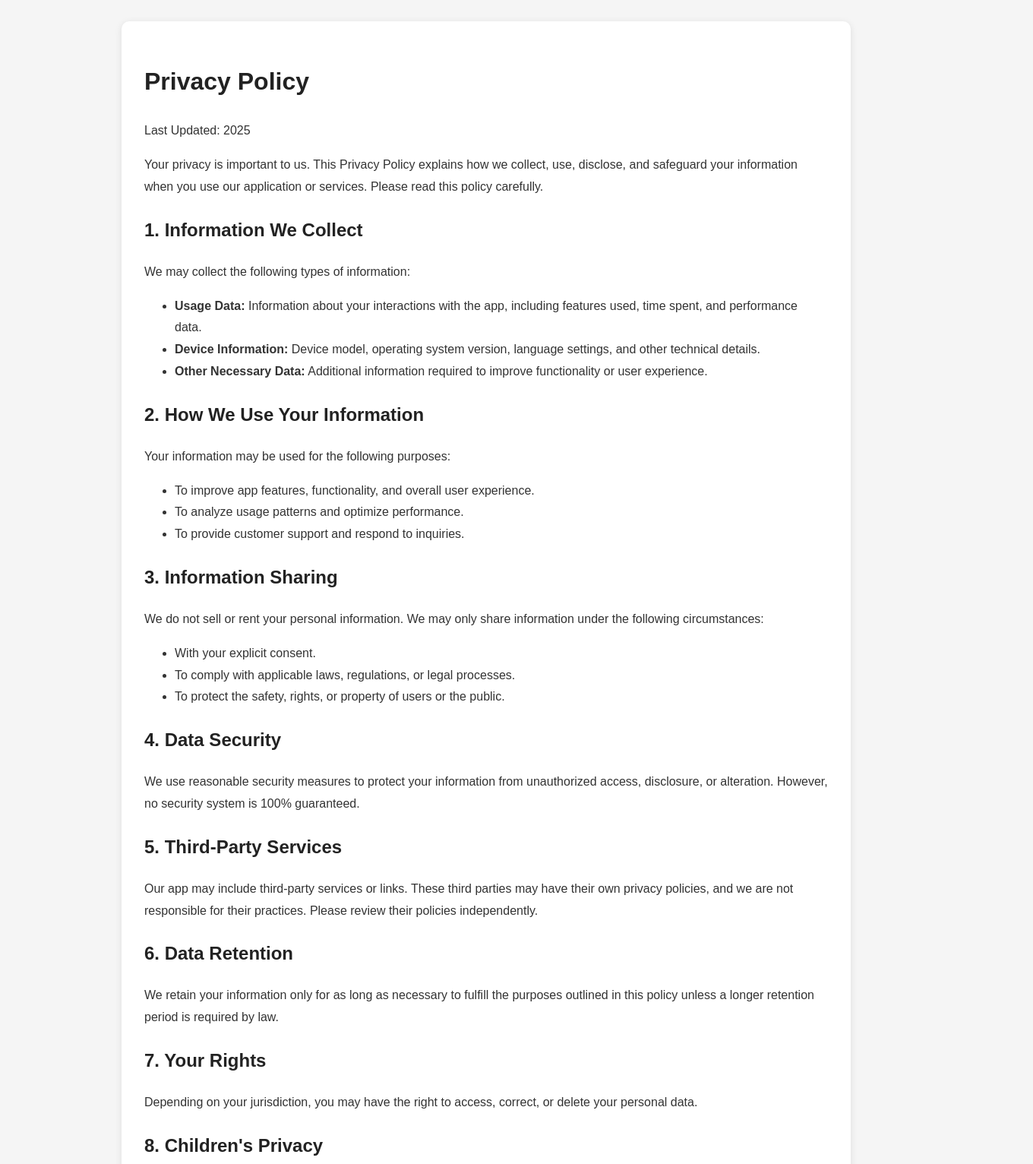
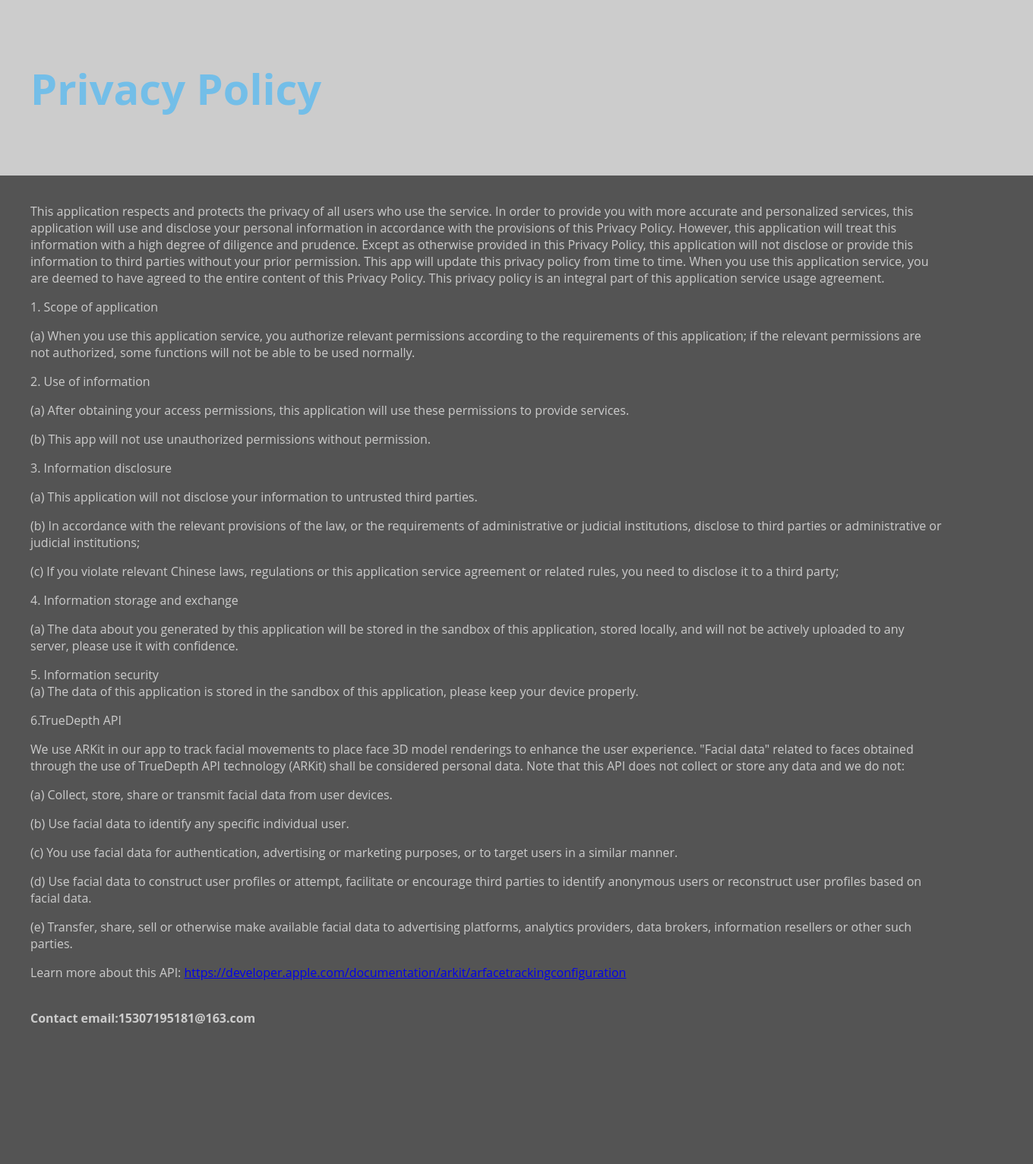
Before and after one commit to ozy1000/page, a plain HTML site: page Privacy.html in a window 1280 px wide. Shown: the top 1532 px of the page at 76% size, 1360 px wide, since content can reach past the window. After the commit the page ends 1401 px from the top, so only its background shows below. Drawn offline with Linux system fonts and the light colour scheme.

Commit message:
Update Privacy.html
--

```diff
--- a/Privacy.html
+++ b/Privacy.html
@@ -1,87 +1,126 @@
-
 <!DOCTYPE html>
 <html lang="en">
 <head>
   <meta charset="UTF-8">
-    <meta name="viewport" content="width=device-width, initial-scale=1.0">
   <title>Privacy Policy</title>
-    <style>
-        body {
-            font-family: Arial, sans-serif;
-            line-height: 1.8;
-            padding: 20px;
-            background: #f5f5f5;
-            color: #333;
+  <style type="text/css">
+    body, html {
+      font-family: 'Open Sans', sans-serif;
+      text-rendering: optimizeLegibility !important;
+      -webkit-font-smoothing: antialiased !important;
+      color: #cccccc;
+      background-color: #545454;
+      width: 100% !important;
+      height: 100% !important;
+      margin: 0;
     }
-        .container {
-            background: #fff;
-            padding: 30px;
-            max-width: 900px;
-            margin: auto;
-            border-radius: 10px;
-            box-shadow: 0 2px 10px rgba(0,0,0,0.1);
+    /* Home Section */
+    #intro {
+      display: table;
+      width: 100%;
+      height: auto;
+      padding: 40px 40px;
+      text-align: left;
+      color: #fff;
+      background-color: #cccccc;
+      -webkit-background-size: cover;
+      -moz-background-size: cover;
+      background-size: cover;
+      -o-background-size: cover;
     }
-        h1, h2 {
-            color: #222;
+    #intro .intro-body {
+      display: table-cell;
+      vertical-align: middle;
     }
-        a {
-            color: #1a73e8;
+    #intro .intro-body H1 {
+      font-size: 56px;
+      font-weight: 700;
+      color: #73BEE8; /* title color */
+    }
+
+    /* Home Section */
+    #agreementIntro {
+      display: table;
+      width: 100%;
+      height: auto;
+      padding: 10px 0;
+      text-align: center;
+      color: #fff;
+      background-color: #2a2a2a;
+      -webkit-background-size: cover;
+      -moz-background-size: cover;
+      background-size: cover;
+      -o-background-size: cover;
+    }
+    #agreementIntro .intro-body {
+      display: table-cell;
+      vertical-align: middle;
+    }
+    #agreementIntro .intro-body H1 {
+      font-size: 24px;
+      font-weight: 300;
+      color: rgba(1,255,255,0.9); /* title color */
+    }
+
+    .btn-custom, input[type="button"], input[type="submit"], input[type="reset"], button {
+      font-family:Lato, Arial, sans-serif;
+      color:#FFF !important;
+      font-size:15px;
+      line-height: 50px;
+      text-align:left;
+      font-weight:700;
+      text-transform:uppercase;
+      white-space:nowrap;
+      background-color:#333;
+      padding:14px 30px;
+      outline:none !important;
+      border-radius:25px;
+      box-shadow: 0px 0px 10px rgba(40,99,249,.15);
+      -webkit-transition:color .2s ease, background .2s ease, border .2s ease;
+      transition:color .2s ease, background .2s ease, border .2s ease;
+    }
+
+    .div-padding{
+      padding-left:40px;padding-right:40px;padding-top:20px;padding-bottom:50px
+
     }
   </style>
 </head>
 <body>
+<div id="intro">
+  <div class="intro-body">
+    <h1><strong>Privacy Policy</strong></h1>
+  </div>
+</div>
 
-<div class="container">
-    <h1>Privacy Policy</h1>
-    <p>Last Updated: 2025</p>
+<div class="div-padding">
+  <p>This application respects and protects the privacy of all users who use the service. In order to provide you with more accurate and personalized services, this application will use and disclose your personal information in accordance with the provisions of this Privacy Policy. However, this application will treat this information with a high degree of diligence and prudence. Except as otherwise provided in this Privacy Policy, this application will not disclose or provide this information to third parties without your prior permission. This app will update this privacy policy from time to time. When you use this application service, you are deemed to have agreed to the entire content of this Privacy Policy. This privacy policy is an integral part of this application service usage agreement. </p>
+  <p>1. Scope of application</p>
+  <p>(a) When you use this application service, you authorize relevant permissions according to the requirements of this application; if the relevant permissions are not authorized, some functions will not be able to be used normally. </p>
+  <p>2. Use of information</p>
+  <p>(a) After obtaining your access permissions, this application will use these permissions to provide services. </p>
+  <p>(b) This app will not use unauthorized permissions without permission. </p>
+  <p>3. Information disclosure</p>
+  <p>(a) This application will not disclose your information to untrusted third parties. </p>
+  <p>(b) In accordance with the relevant provisions of the law, or the requirements of administrative or judicial institutions, disclose to third parties or administrative or judicial institutions;</p>
+  <p>(c) If you violate relevant Chinese laws, regulations or this application service agreement or related rules, you need to disclose it to a third party;</p>
+  <p>4. Information storage and exchange</p>
+  <p>(a) The data about you generated by this application will be stored in the sandbox of this application, stored locally, and will not be actively uploaded to any server, please use it with confidence. </p>
+  <p>5. Information security<br>(a) The data of this application is stored in the sandbox of this application, please keep your device properly. </p>
+  <p>6.TrueDepth API</p>
+  <p>We use ARKit in our app to track facial movements to place face 3D model renderings to enhance the user experience. "Facial data" related to faces obtained through the use of TrueDepth API technology (ARKit) shall be considered personal data. Note that this API does not collect or store any data and we do not:</p>
+  <p>(a) Collect, store, share or transmit facial data from user devices. </p>
+  <p>(b) Use facial data to identify any specific individual user. </p>
+  <p>(c) You use facial data for authentication, advertising or marketing purposes, or to target users in a similar manner. </p>
+  <p>(d) Use facial data to construct user profiles or attempt, facilitate or encourage third parties to identify anonymous users or reconstruct user profiles based on facial data. </p>
+  <p>(e) Transfer, share, sell or otherwise make available facial data to advertising platforms, analytics providers, data brokers, information resellers or other such parties. </p>
+  <p>Learn more about this API: <a href="https://developer.apple.com/documentation/arkit/arfacetrackingconfiguration">https://developer.apple.com/documentation/arkit/arfacetrackingconfiguration</a> </p>
+  <br/>
+  <b>
+    Contact email:15307195181@163.com
+  </b>
+  <br/>
 
-    <p>Your privacy is important to us. This Privacy Policy explains how we collect, use, disclose, and safeguard your information when you use our application or services. Please read this policy carefully.</p>
-
-    <h2>1. Information We Collect</h2>
-    <p>We may collect the following types of information:</p>
-    <ul>
-        <li><strong>Usage Data:</strong> Information about your interactions with the app, including features used, time spent, and performance data.</li>
-        <li><strong>Device Information:</strong> Device model, operating system version, language settings, and other technical details.</li>
-        <li><strong>Other Necessary Data:</strong> Additional information required to improve functionality or user experience.</li>
-    </ul>
-
-    <h2>2. How We Use Your Information</h2>
-    <p>Your information may be used for the following purposes:</p>
-    <ul>
-        <li>To improve app features, functionality, and overall user experience.</li>
-        <li>To analyze usage patterns and optimize performance.</li>
-        <li>To provide customer support and respond to inquiries.</li>
-    </ul>
-
-    <h2>3. Information Sharing</h2>
-    <p>We do not sell or rent your personal information. We may only share information under the following circumstances:</p>
-    <ul>
-        <li>With your explicit consent.</li>
-        <li>To comply with applicable laws, regulations, or legal processes.</li>
-        <li>To protect the safety, rights, or property of users or the public.</li>
-    </ul>
-
-    <h2>4. Data Security</h2>
-    <p>We use reasonable security measures to protect your information from unauthorized access, disclosure, or alteration. However, no security system is 100% guaranteed.</p>
-
-    <h2>5. Third-Party Services</h2>
-    <p>Our app may include third-party services or links. These third parties may have their own privacy policies, and we are not responsible for their practices. Please review their policies independently.</p>
-
-    <h2>6. Data Retention</h2>
-    <p>We retain your information only for as long as necessary to fulfill the purposes outlined in this policy unless a longer retention period is required by law.</p>
-
-    <h2>7. Your Rights</h2>
-    <p>Depending on your jurisdiction, you may have the right to access, correct, or delete your personal data.</p>
-
-    <h2>8. Children's Privacy</h2>
-    <p>Our app is not intended for children under the age of 13. We do not knowingly collect personal information from children. If we become aware of such collection, we will delete the data promptly.</p>
-
-    <h2>9. Changes to This Privacy Policy</h2>
-    <p>We may update this Privacy Policy from time to time. The updated version will be posted with the revised date at the top of the page.</p>
-
-    <h2>10. Contact Us</h2>
-    <p>If you have any questions about this Privacy Policy, please contact us:</p>
-    <p>Email: <a href="mailto:support@example.com">support@example.com</a></p>
 </div>
 
 </body>
```
Lines whose indentation alone changed are shown as unchanged.
